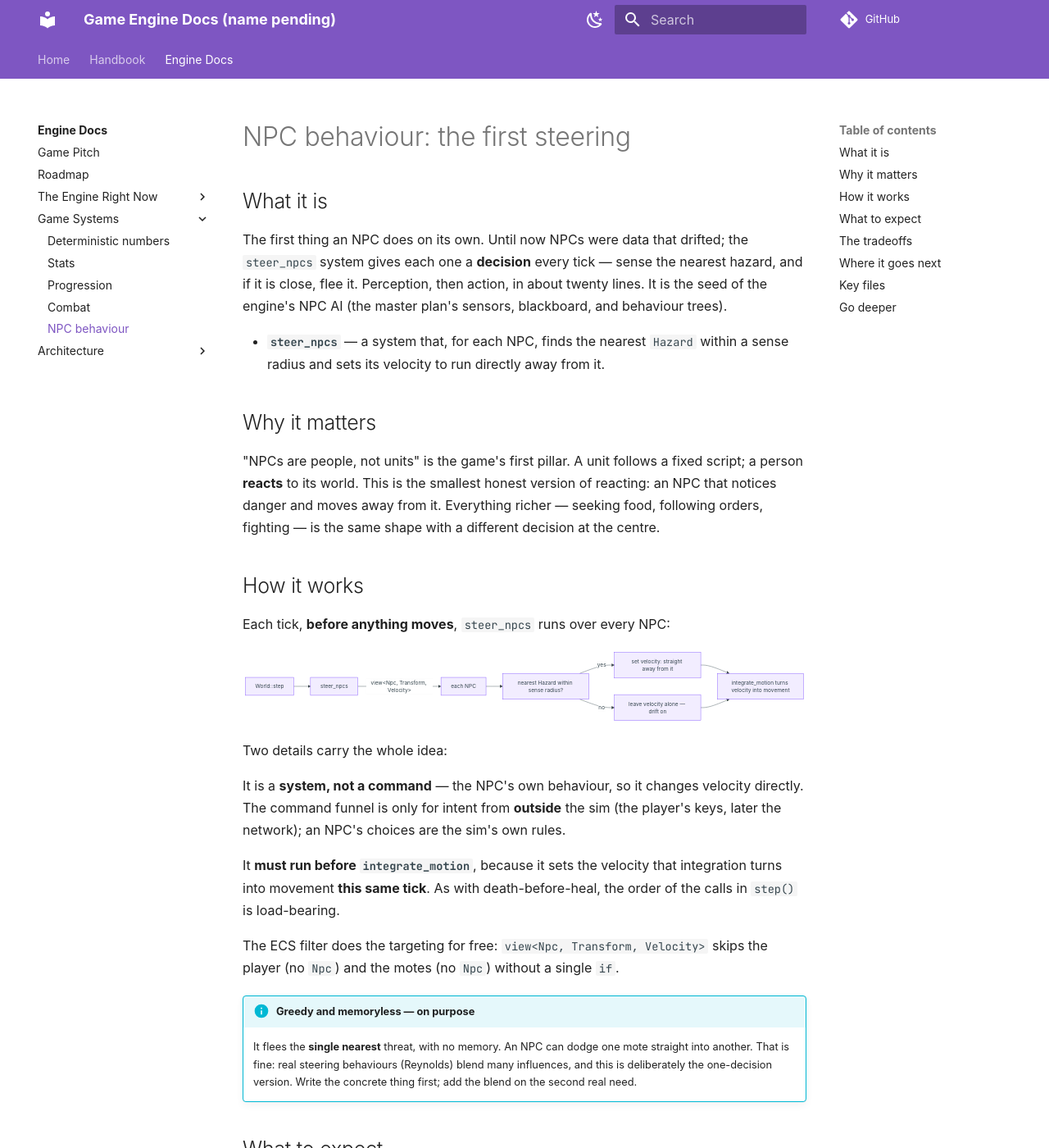
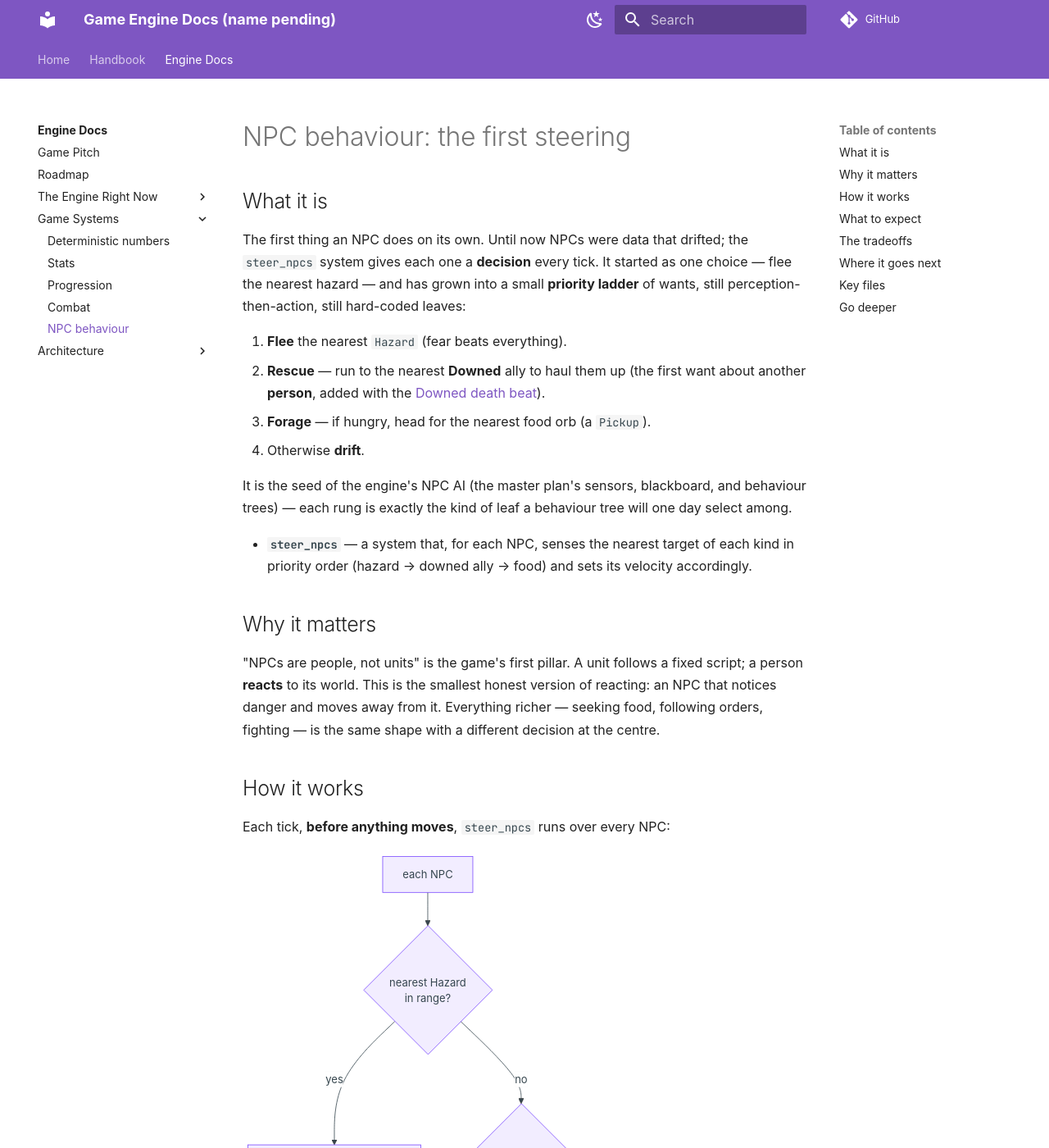
Before and after one commit to IsItJeff/game-engine, an MkDocs documentation site: the page built from docs/engine/npc-behaviour.md, in a window 1280 px wide and 1400 px high. Shown: the whole window at 82% size. Built offline with MkDocs 1.6.1 and Material for MkDocs 9.7.7, drawn with Linux system fonts in a browser that asks for light colours; some web fonts are replaced; comment, search, counter and statistics services are not loaded; some of the changed text lies outside the part shown.

Commit message:
feat(P4): NPC seek-and-rescue — a colonist runs to haul a downed ally up (#34)
Finishes the co-op death loop #33 opened: the Downed rescue was incidental
(it only fired if an NPC happened to be within reach). Now a colonist
deliberately runs to a fallen ally.

One new priority-2 branch in steer_npcs, between flee (P1) and forage (P3):
a safe NPC that senses the nearest Downed person within kRescueRadius (300)
steers toward it at kRescueSpeed (90) — tuned so an edge NPC closes the gap
(~3s) before the ~5s Downed timer expires, or the heroism would be
invisible. The actual revive is unchanged (handle_deaths already hauls up
any non-downed ally within reach). Load-bearing edge: an NPC ALREADY within
kReviveDistance holds position instead of steering, so it doesn't nudge
itself out of range before the same-tick revive.

kReviveDistance is promoted to a file-scope constant shared by steer_npcs
(steer toward) and handle_deaths (revive at) so the two can't drift apart.

The first NPC behaviour about another PERSON rather than food or fear — the
concrete seed of the design's P8 PROTECT stance. No new component, no new
command, no RNG draw (deterministic; the stream is untouched until a player
actually falls).

ponytail: no self-preservation gate — a rescuer will cross a creature swarm
to reach you and may die en route; a P7 bravery-axis check is the upgrade.

Tests: an NPC steers toward a downed ally / rescue outranks foraging (even
a starving NPC saves a life over a meal) / end-to-end, a colonist runs in
and revives in place, beating the timer. combat.md + npc-behaviour.md (now
current — flee/rescue/forage ladder) + help updated.

Co-authored-by: Claude Opus 4.8 (1M context) <noreply@anthropic.com>

````diff
--- a/docs/engine/npc-behaviour.md
+++ b/docs/engine/npc-behaviour.md
@@ -3,13 +3,22 @@
 ## What it is
 
 The first thing an NPC does on its own. Until now NPCs were data that drifted;
-the `steer_npcs` system gives each one a *decision* every tick — sense the nearest
-hazard, and if it is close, flee it. Perception, then action, in about twenty
-lines. It is the seed of the engine's NPC AI (the master plan's sensors,
-blackboard, and behaviour trees).
+the `steer_npcs` system gives each one a *decision* every tick. It started as one
+choice — flee the nearest hazard — and has grown into a small **priority ladder** of
+wants, still perception-then-action, still hard-coded leaves:
 
-- **`steer_npcs`** — a system that, for each NPC, finds the nearest `Hazard`
-  within a sense radius and sets its velocity to run directly away from it.
+1. **Flee** the nearest `Hazard` (fear beats everything).
+2. **Rescue** — run to the nearest **Downed** ally to haul them up (the first want about
+   another *person*, added with the [Downed death beat](combat.md)).
+3. **Forage** — if hungry, head for the nearest food orb (a `Pickup`).
+4. Otherwise **drift**.
+
+It is the seed of the engine's NPC AI (the master plan's sensors, blackboard, and
+behaviour trees) — each rung is exactly the kind of leaf a behaviour tree will one day
+select among.
+
+- **`steer_npcs`** — a system that, for each NPC, senses the nearest target of each kind
+  in priority order (hazard → downed ally → food) and sets its velocity accordingly.
 
 ## Why it matters
 
@@ -24,15 +33,21 @@ decision at the centre.
 Each tick, **before anything moves**, `steer_npcs` runs over every NPC:
 
 ```mermaid
-flowchart LR
-  step[World::step] --> steer[steer_npcs]
-  steer -->|view&lt;Npc, Transform, Velocity&gt;| npc[each NPC]
-  npc --> look[nearest Hazard within sense radius?]
-  look -->|yes| flee[set velocity: straight away from it]
-  look -->|no| drift[leave velocity alone — drift on]
-  flee --> move[integrate_motion turns velocity into movement]
-  drift --> move
+flowchart TD
+  npc[each NPC] --> haz{nearest Hazard<br/>in range?}
+  haz -->|yes| flee[flee: velocity straight away]
+  haz -->|no| dwn{nearest Downed<br/>ally in range?}
+  dwn -->|yes| rescue[rescue: velocity toward them]
+  dwn -->|no| hun{hungry AND<br/>food orb in range?}
+  hun -->|yes| forage[forage: velocity toward the orb]
+  hun -->|no| drift[drift: leave velocity alone]
 ```
+
+The first matching want wins and the NPC commits to it that tick (a `continue`), so a
+fleeing NPC never also forages, and a rescuer drops its meal to save someone. One
+load-bearing detail in the rescue rung: an NPC *already* within revive range holds
+position rather than steering, so it doesn't nudge itself back out before
+`handle_deaths` (later the same tick) hauls the ally up.
 
 Two details carry the whole idea:
 
@@ -55,10 +70,11 @@ the player (no `Npc`) and the motes (no `Npc`) without a single `if`.
 
 ## What to expect
 
-Spawn a mote (`Space`) near the green dots in the demo and watch them scatter. The
-"NPCs alive" counter falls *slower* than it used to, because NPCs now actively
-dodge — but motes wrap in from every edge, so some still get cornered and die
-(permadeath). Fleeing buys time; it is not immortality.
+Spawn a mote (`Space`) near the green dots in the demo and watch them scatter — fleeing
+still buys time, not immortality (some get cornered and die, permadeath). But there's more
+life to watch now: a hungry colonist peels off to grab a dropped health orb, and — most
+strikingly — if *you* go down, a nearby colonist will break off and **run to revive you**
+before your respawn timer fires. Three wants, one ladder, chosen fresh each tick.
 
 ## The tradeoffs
 
@@ -79,9 +95,9 @@ then act, is what stays.
 
 ## Key files
 
-- `engine/sim/systems.hpp` / `systems.cpp` — `steer_npcs`.
+- `engine/sim/systems.hpp` / `systems.cpp` — `steer_npcs` (the flee / rescue / forage ladder); `handle_deaths` does the actual revive at `kReviveDistance`.
 - `engine/sim/world.cpp` — the `steer_npcs` line in `step()`, before `integrate_motion`.
-- `tests/sim/test_simulation.cpp` — the flee-in-range and ignore-out-of-range tests.
+- `tests/sim/test_simulation.cpp` — flee-in-range / ignore-out-of-range, forage-toward-orb, and steer-to-rescue / rescue-beats-forage / revive-in-place tests.
 
 ## Go deeper
 
````
Also changed, not shown: docs/engine/combat.md (+5 -4 lines), 3 other files.
